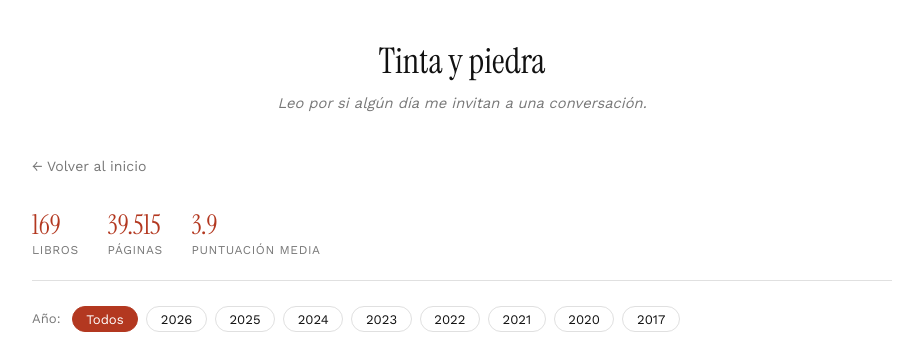
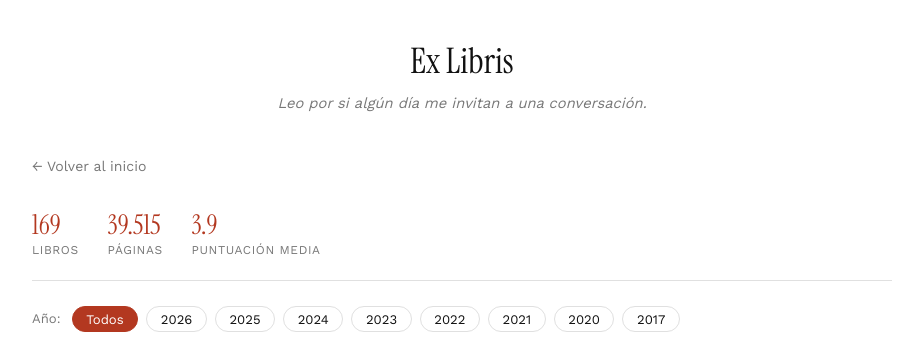
Before and after one commit to albercardi/blog, a plain HTML site: page libros/index.html in a window 1280 px wide. Shown: the top 339 px of the page, without its empty margins (178-1101 px from the left). Drawn offline with nearby package versions, Linux system fonts and the light colour scheme.

Commit message:
Change site title from 'Tinta y piedra' to 'Ex Libris'

```diff
--- a/libros/index.html
+++ b/libros/index.html
@@ -340,7 +340,7 @@
 <body>
   <main>
     <header class="site-header">
-      <h1 class="site-title">Tinta y piedra</h1>
+      <h1 class="site-title">Ex Libris</h1>
       <p class="site-tagline">
         Leo por si algún día me invitan a una conversación.
       </p>
```
